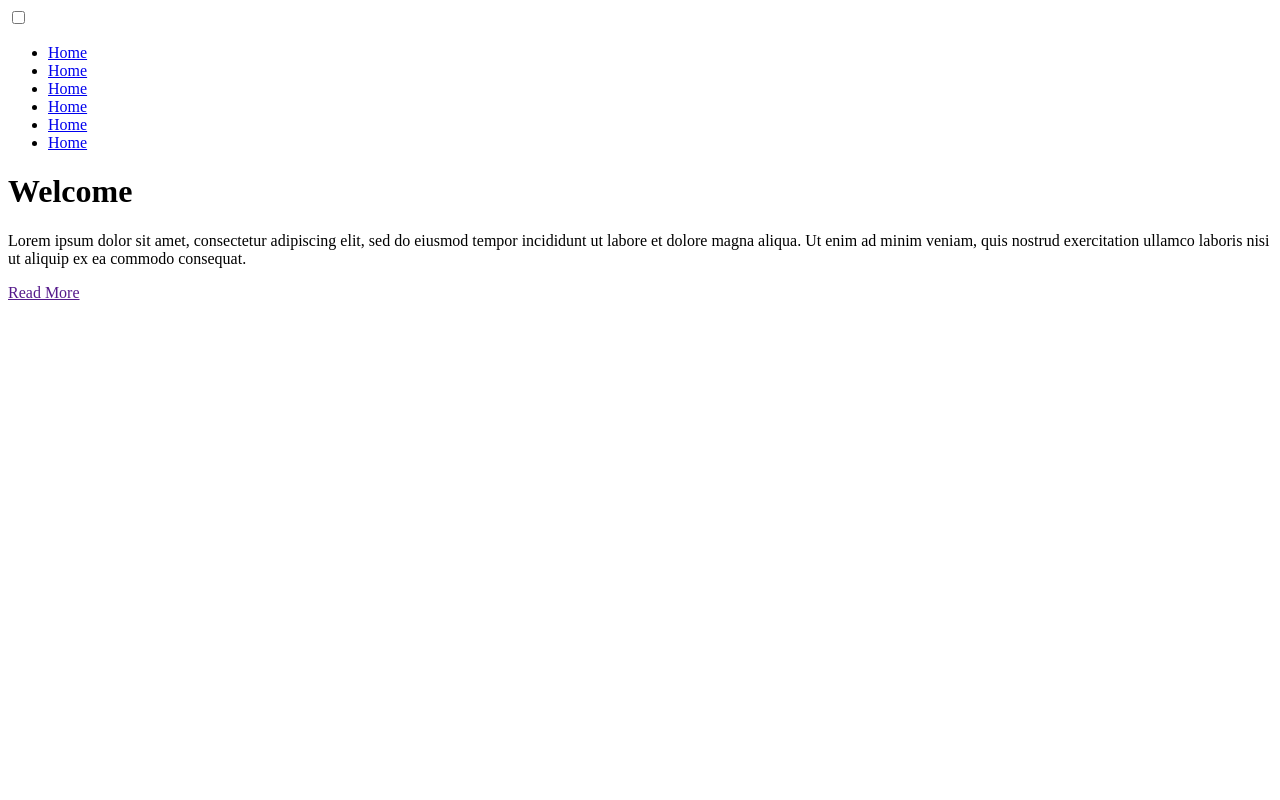
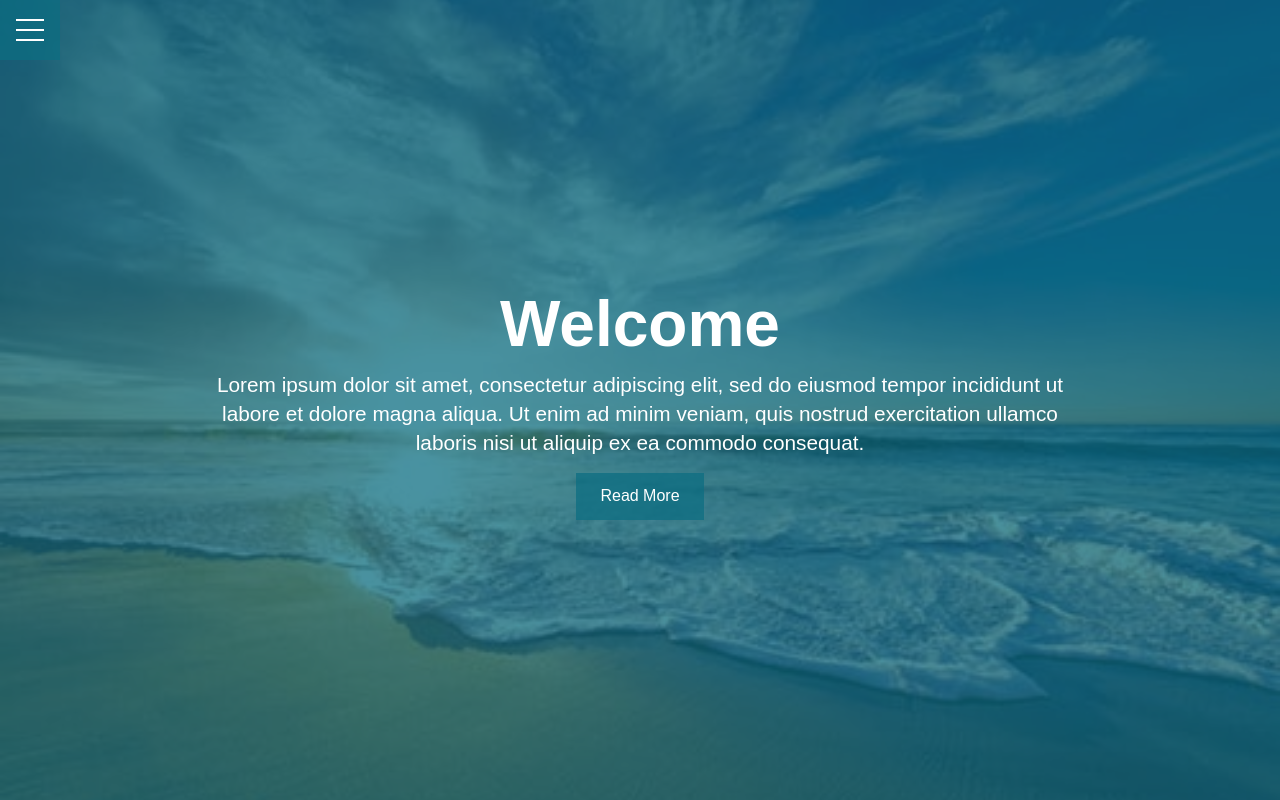
Before and after one commit to shrynshigupta06/Sample-Pages, a plain HTML site: page hamburger-menu/index.html in a window 1280 px wide. Drawn offline with Linux system fonts and the light colour scheme.

Commit message:
hmarburger menu

```diff
--- /dev/null
+++ b/hamburger-menu/css/menu.css
@@ -0,0 +1,132 @@
+.menu-wrap {
+    position: fixed;
+    top: 0;
+    left: 0;
+    z-index: 1;
+}
+
+.menu-wrap .toggler {
+    position: absolute;
+    top: 0;
+    left: 0;
+    z-index: 2;
+    cursor: pointer;
+    width: 50px;
+    height: 50px;
+    opacity: 0;
+}
+
+.menu-wrap .hamburger {
+    position: absolute;
+    top: 0;
+    left: 0;
+    z-index: 1;
+    width: 60px;
+    height: 60px;
+    padding: 1rem;
+    background: var(--primary-color);
+    display: flex;
+    align-items: center;
+    justify-content: center;
+}
+
+.menu-wrap .hamburger>div {
+    position: relative;
+    width: 100%;
+    height: 2px;
+    background-color: #fff;
+    display: flex;
+    align-items: center;
+    justify-content: center;
+    transition: all 0.4s ease;
+}
+
+.menu-wrap .hamburger>div:before,
+.menu-wrap .hamburger>div:after {
+    content: '';
+    position: absolute;
+    z-index: 1;
+    top: -10px;
+    width: 100%;
+    height: 2px;
+    background: inherit;
+}
+
+.menu-wrap .hamburger>div:after {
+    top: 10px;
+}
+
+.menu-wrap .toggler:checked+.hamburger>div {
+    transform: rotate(135deg);
+}
+
+.menu-wrap .toggler:checked+.hamburger>div::before,
+.menu-wrap .toggler:checked+.hamburger>div:after {
+    top: 0;
+    transform: rotate(90deg);
+}
+
+.menu-wrap .toggler:checked:hover+.hamburger>div {
+    transform: rotate(225deg);
+}
+
+.menu-wrap .toggler:checked~.menu {
+    visibility: visible;
+}
+
+.menu-wrap .toggler:checked~.menu>div {
+    transform: scale(1);
+    transition-duration: var(--menu-speed);
+}
+
+.menu-wrap .toggler:checked~.menu>div>div {
+    opacity: 1;
+    transition: opacity 0.4s ease;
+}
+
+.menu-wrap .menu {
+    position: fixed;
+    top: 0;
+    left: 0;
+    width: 100%;
+    height: 100%;
+    visibility: hidden;
+    overflow: hidden;
+    display: flex;
+    align-items: center;
+    justify-content: center;
+}
+
+.menu-wrap .menu>div {
+    background: #025277;
+    border-radius: 50%;
+    width: 200vw;
+    height: 200vw;
+    display: flex;
+    flex: none;
+    align-items: center;
+    justify-content: center;
+    transform: scale(0);
+    transition: all 0.4s ease;
+}
+
+.menu-wrap .menu>div>div {
+    text-align: center;
+    max-width: 90vw;
+    max-height: 100vh;
+    opacity: 0;
+    transition: opacity 0.4s ease;
+}
+
+.menu-wrap .menu>div>div>ul>li {
+    list-style: none;
+    color: #fff;
+    font-size: 1.5rem;
+    padding: 1rem;
+}
+
+.menu-wrap .menu>div>div>ul>li>a {
+    color: inherit;
+    text-decoration: none;
+    transition: color 0.4s ease;
+}
--- a/hamburger-menu/css/style.css
+++ b/hamburger-menu/css/style.css
@@ -0,0 +1,73 @@
+:root {
+    --primary-color: rgba(13, 110, 130, 0.75);
+    --overlay-color: rgba(24, 30, 51, 0.05);
+    --menu-speed: 0.75s;
+}
+
+* {
+    box-sizing: border-box;
+    margin: 0;
+    padding: 0;
+}
+
+body {
+    font-family: sans-serif;
+    line-height: 1.4;
+}
+
+.container {
+    max-width: 960px;
+    margin: auto;
+    overflow: hidden;
+    padding: 3rem;
+}
+
+.showcase {
+    background-color: var(--primary-color);
+    color: #fff;
+    height: 100vh;
+    position: relative;
+}
+
+.showcase:before {
+    content: '';
+    background: url('../img/showcase.jpeg') no-repeat center center/cover;
+    position: absolute;
+    top: 0;
+    left: 0;
+    width: 100%;
+    height: 100%;
+    z-index: -1;
+}
+
+.showcase .showcase-inner {
+    display: flex;
+    flex-direction: column;
+    align-items: center;
+    justify-content: center;
+    text-align: center;
+    height: 100%;
+}
+
+.showcase h1 {
+    font-size: 4rem;
+}
+
+.showcase p {
+    font-size: 1.3rem;
+}
+
+.btn {
+    display: inline-block;
+    border: none;
+    background-color: var(--primary-color);
+    color: #fff;
+    padding: 0.75rem 1.5rem;
+    margin-top: 1rem;
+    text-decoration: none;
+    transition: opacity 1s ease-in;
+}
+
+.btn:hover {
+    opacity: 0.7;
+}
--- a/hamburger-menu/index.html
+++ b/hamburger-menu/index.html
@@ -8,6 +8,8 @@
     <meta name="keywords" content="">
     <title>Hamburger Menu</title>
     <link rel="stylesheet" href="./css/style.css">
+    <link rel="stylesheet" href="./css/menu.css">
+
 </head>
 
 <body>
@@ -35,7 +37,7 @@
         <div class="container showcase-inner">
             <h1>Welcome</h1>
             <p>Lorem ipsum dolor sit amet, consectetur adipiscing elit, sed do eiusmod tempor incididunt ut labore et dolore magna aliqua. Ut enim ad minim veniam, quis nostrud exercitation ullamco laboris nisi ut aliquip ex ea commodo consequat.</p>
-            <a href="" class="btn">Read More</a>
+            <a href="#" class="btn">Read More</a>
 
         </div>
     </header>
```
Also changed, not shown: hamburger-menu/img/showcase.jpeg (added).
